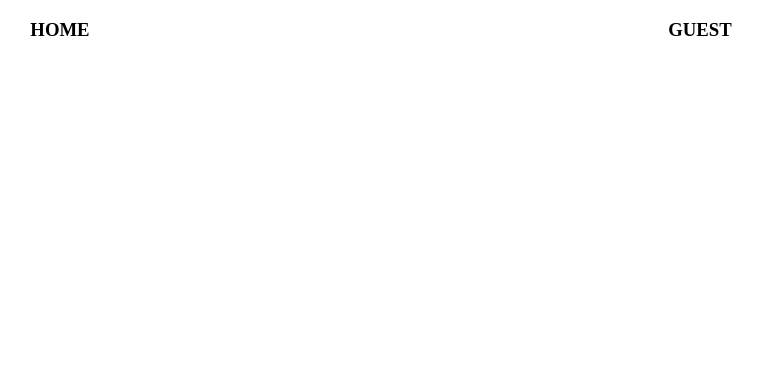
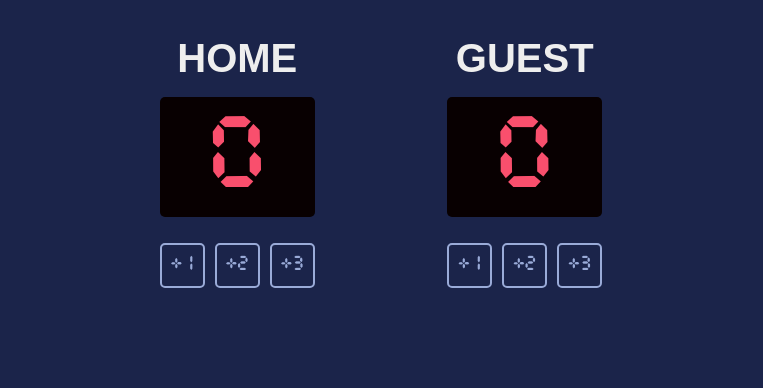
Before and after one commit to dirtydiesel46/RugbyScore, a plain HTML site: page index.html in a window 1280 px wide. Shown: the whole page, without its empty margins (259-1022 px from the left). Drawn offline with Linux system fonts and the light colour scheme.

Commit message:
style: update scoreboard layout and add increment buttons for score tracking

```diff
--- a/index.css
+++ b/index.css
@@ -1,8 +1,87 @@
+/* Custom scoreboard font */
+@font-face {
+    font-family: "Cursed Timer";
+    src: url("fonts/misc/CursedTimerUlil-Aznm.ttf") format("truetype");
+    font-weight: normal;
+    font-style: normal;
+}
+
+/* Page background */
 body {
     margin: 0;
+    background: #1B244A;
 }
 
+/* Scoreboard: two team columns within a fixed-size board */
 .container {
     display: flex;
     justify-content: space-around;
+
+    width: 575px;
+    height: 385px;
+    box-sizing: border-box;
+    margin: 0 auto;
+    padding: 40px 0;
+
+    font-family: Arial, sans-serif;
+    font-weight: 700;
+    text-align: center;
+    color: #EEEEEE;
 }
+
+/* Team headings: remove the browser's default margins */
+.container h3 {
+    margin: 0;
+
+    font-size: 40px;
+    line-height: 36px;
+}
+
+/* Score display */
+.score {
+    width: 155px;
+    height: 120px;
+    margin-top: 21px;
+
+    font-family: "Cursed Timer", monospace;
+    font-size: 90px;
+    font-weight: 400;
+    line-height: 127px;
+    color: #F94F6D;
+
+    background-color: #080001;
+    border-radius: 5px;
+}
+
+/* Button row: 26px below the score, 10px between buttons */
+.increment {
+    display: flex;
+    justify-content: center;
+    gap: 10px;
+
+    margin-top: 26px;
+}
+
+/* Point buttons: centre each label inside its border */
+.increment button {
+    display: flex;
+    align-items: center;
+    justify-content: center;
+
+    width: 45px;
+    height: 45px;
+    box-sizing: border-box;
+    padding: 0;
+
+    font-family: "Cursed Timer", monospace;
+    font-size: 18px;
+    font-weight: 400;
+    line-height: 27.81px;
+    color: #9AABD8;
+
+    background: transparent;
+    border: 2px solid #9AABD8;
+    border-radius: 5px;
+
+    cursor: pointer;
+}
--- a/index.html
+++ b/index.html
@@ -6,9 +6,21 @@
         <div class="container">
             <div>
                 <h3>HOME</h3>
+                <div class=score id="home-score">0</div>
+                <div class="increment">
+                    <button id="home-add-1">+1</button>
+                    <button id="home-add-2">+2</button>
+                    <button id="home-add-3">+3</button>
+                </div>
             </div>
             <div>
                 <h3>GUEST</h3>
+                <div  class=score id="guest-score">0</div>
+                <div class="increment">
+                    <button id="guest-add-1">+1</button>
+                    <button id="guest-add-2">+2</button>
+                    <button id="guest-add-3">+3</button>
+                </div>
             </div>
         </div>
         <script src="index.js"></script>
```
